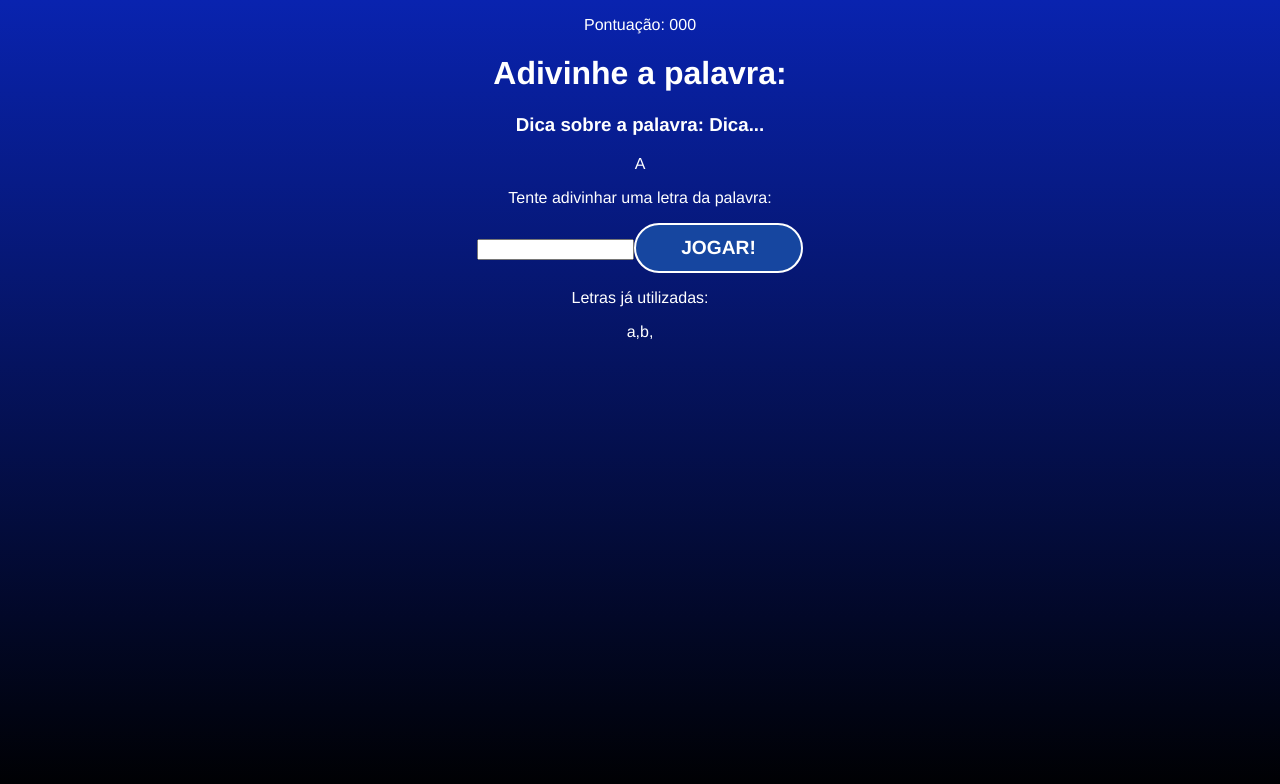
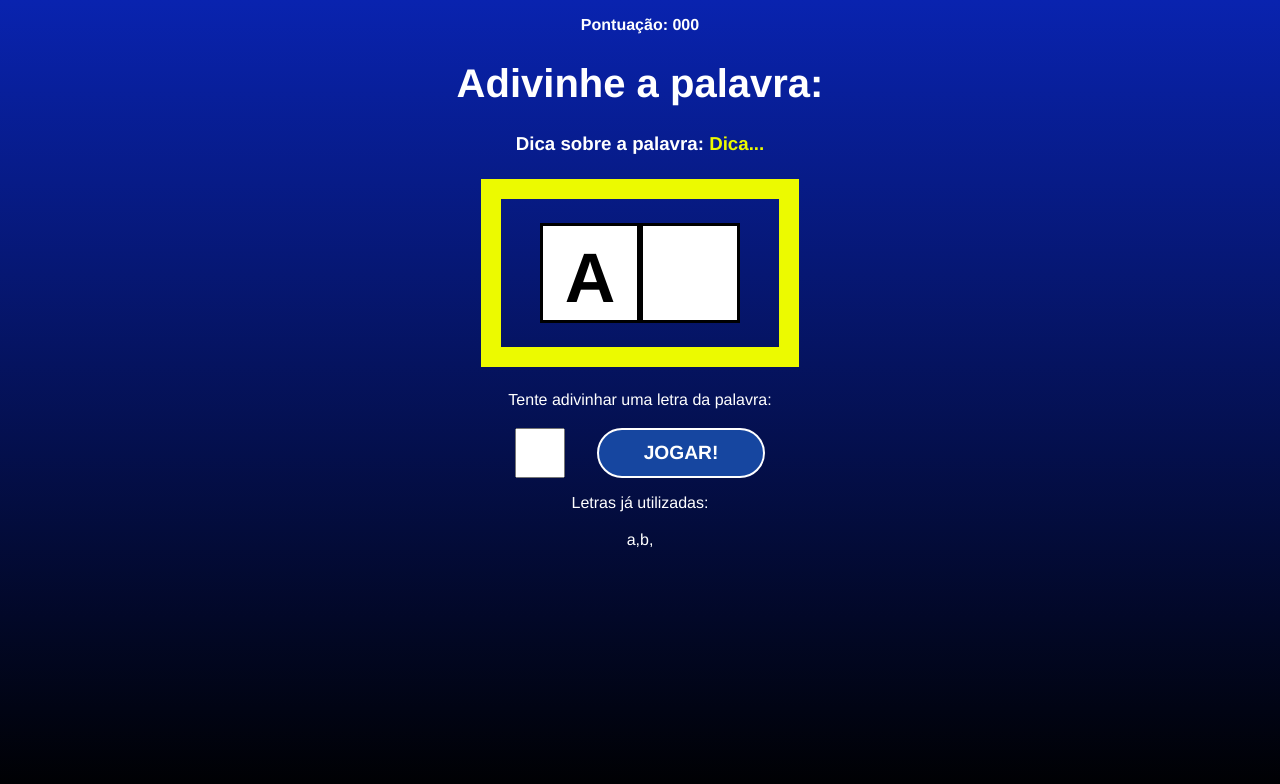
Before and after one commit to oldrado-jr/secret-word, a React (Vite) app: page / in a window 1280 px wide. Both pictures are taken after a click on the button "COMEÇAR O JOGO". Shown: the top 784 px of the page. Built offline with nearby package versions, Linux system fonts and the light colour scheme.

Commit message:
feat: add game component style

```diff
--- a/src/components/Game/styles.css
+++ b/src/components/Game/styles.css
@@ -0,0 +1,49 @@
+.game h1 {
+  font-size: 2.5em;
+}
+
+.points span {
+  font-weight: bold;
+}
+
+.tip span {
+  color: #ecfa00;
+}
+
+.word-container {
+  margin: 1.5em;
+  padding: 1.5em;
+  border: 20px solid #ecfa00;
+}
+
+.word-container,
+.letter-container form {
+  display: flex;
+  align-items: center;
+  justify-content: center;
+}
+
+.letter,
+.blank-square {
+  font-size: 70px;
+  line-height: 1.5;
+  border: 3px solid #000;
+  height: 100px;
+  width: 100px;
+  text-transform: uppercase;
+  background: #fff;
+  color: #000;
+  font-weight: bold;
+}
+
+.letter-container p {
+  margin-bottom: 1.2em;
+}
+
+.letter-container input {
+  height: 50px;
+  width: 50px;
+  font-size: 2em;
+  text-align: center;
+  margin-right: 1em;
+}
```
